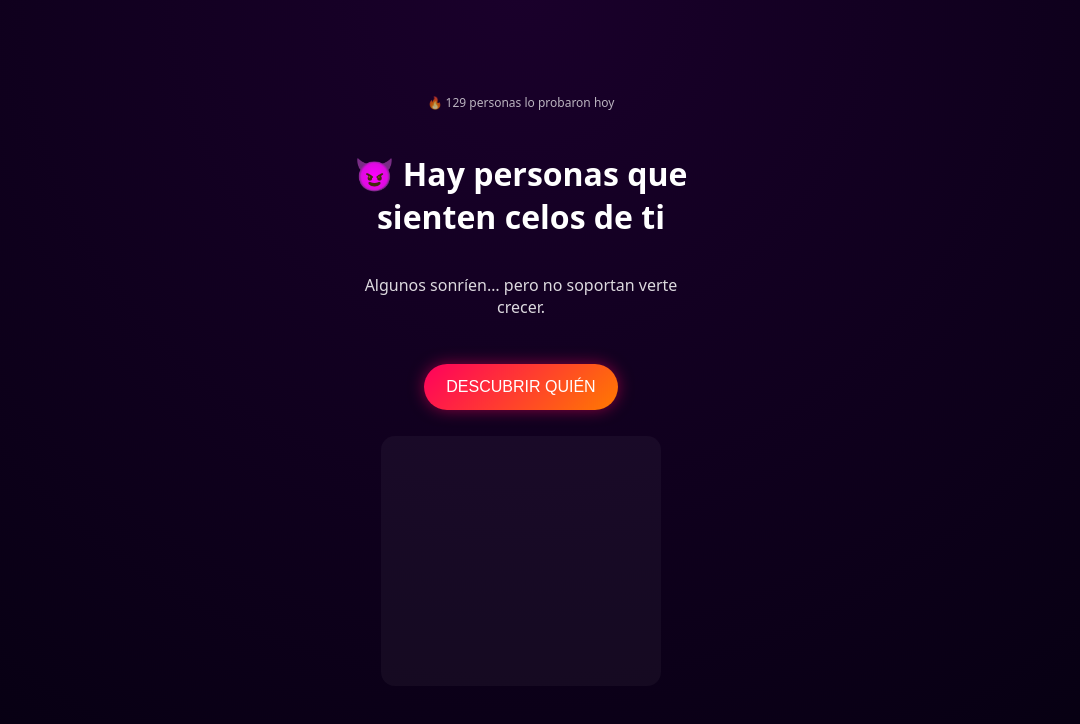
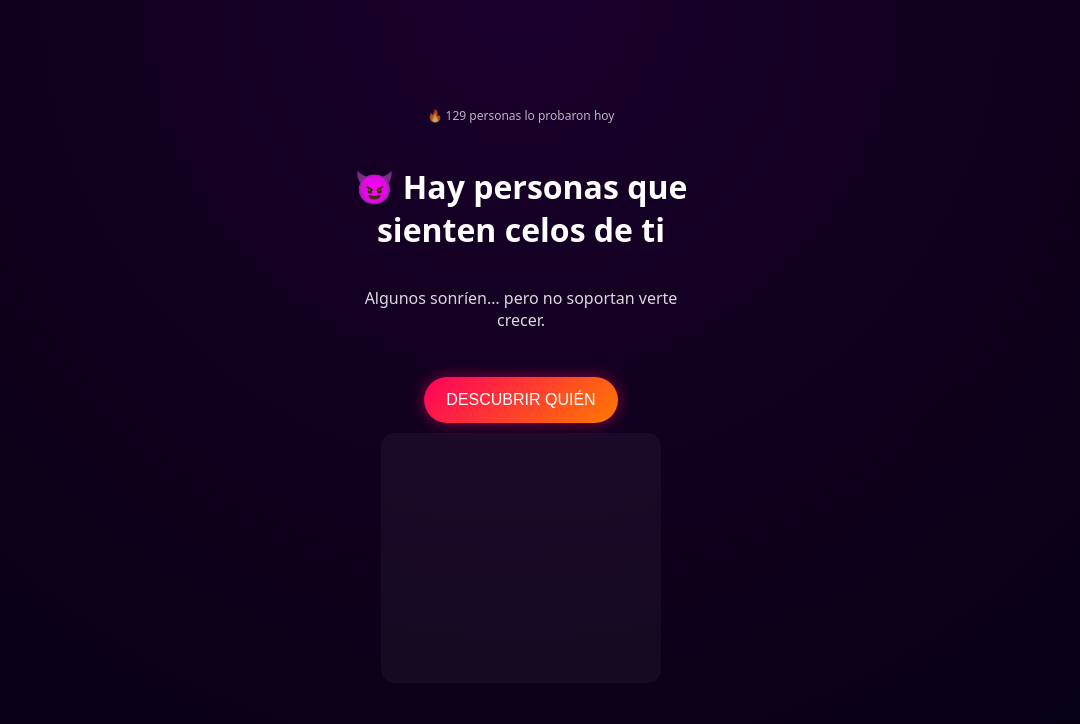
Before and after one commit to lopiensoloprogramo/quienteobserva, a React (Vite) app: page / in a window 1280 px wide. Shown: the top 724 px of the page, without its empty margins (119-1199 px from the left). Built offline with nearby package versions, Linux system fonts and the light colour scheme.

Commit message:
se añadio publicidad16

```diff
--- a/src/App.css
+++ b/src/App.css
@@ -21,7 +21,7 @@ html, body, #root {
   justify-content: center;
   text-align: center;
   padding: 10px;
-  margin-top: -10px;
+  margin-top: -5px;
 
 }
 
@@ -110,7 +110,7 @@ p {
 .promo-box {
   width: 280px;
   height: 250px;
-  margin-top: 16px;
+  margin-top: 0px;
   border-radius: 14px;
   background: rgba(255,255,255,0.04);
   overflow: hidden;
```
